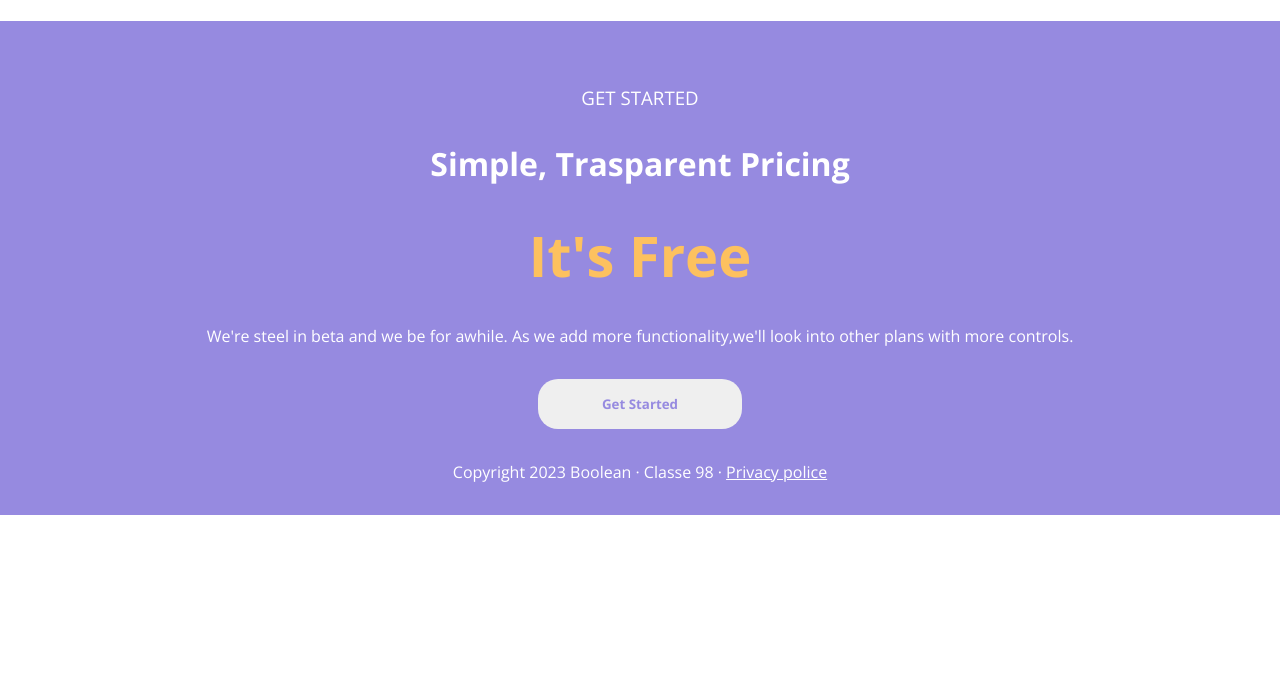
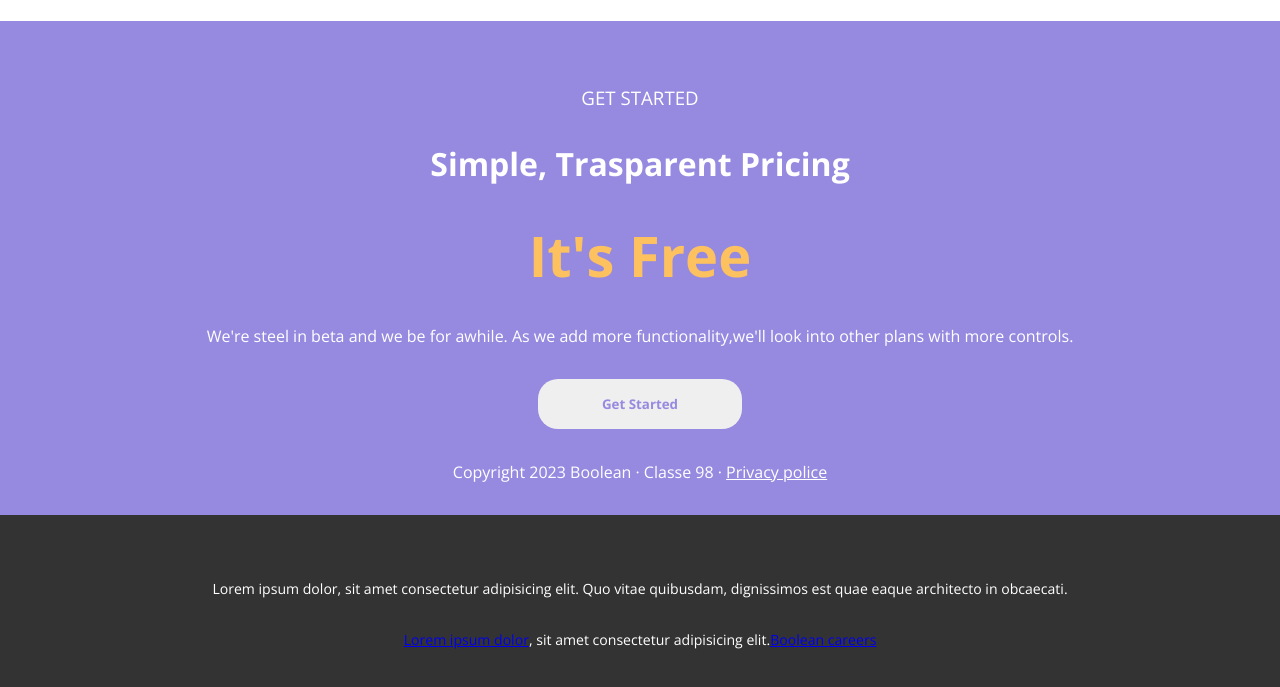
Before and after one commit to MarioSantoro/htmlcss-responsive-layout, a plain HTML site: page index.html in a window 1280 px wide. Shown: the part 4100-4787 px from the top of the page. Before the commit the page ends 4615 px from the top, so only its background shows below. Drawn offline with nearby package versions, Linux system fonts and the light colour scheme.

Commit message:
finish the project

```diff
--- a/index.html
+++ b/index.html
@@ -215,9 +215,16 @@
                 <h1 class="txt-xlarge txt-orange">It's Free</h1>
                 <p class="txt-white">We're steel in beta and we be for awhile. As we add more functionality,we'll look into other plans with more controls.</p>
                 <button class="btn txt-violet txt-bold">Get Started</button>
-                <p class="txt-white">Copyright 2023 Boolean &CenterDot; Classe 98 &CenterDot; <a href="#">Privacy police</a></p>
+                <p class="txt-white">Copyright 2023 Boolean &CenterDot; Classe 98 &CenterDot; <a href="#" class="txt-white">Privacy police</a></p>
             </div>
         </section>
     </main>
+
+    <footer>
+        <div class="container txt-center">
+            <p class="txt-small txt-white">Lorem ipsum dolor, sit amet consectetur adipisicing elit. Quo vitae quibusdam, dignissimos est quae eaque architecto in obcaecati.</p>
+            <p class="txt-small txt-white"><a href="#"> Lorem ipsum dolor</a>, sit amet consectetur adipisicing elit.<a href="#">Boolean careers</a></p>
+        </div>
+    </footer>
 </body>
 </html>
--- a/style.css/style.css
+++ b/style.css/style.css
@@ -125,10 +125,6 @@
 header{
     background-color: #0084fd;
     width: 100vw;
-}
-
-a{
-    color: white;
 }
 
 nav{
@@ -266,6 +262,15 @@ h3
 
 section.free .btn{
     padding: 1rem 4rem;
+}
+
+footer{
+    background-color: #333333;
+    padding: 2rem 0;
+}
+
+footer p{
+    margin: 2rem 0;
 }
 
 #testimonial1{
```
